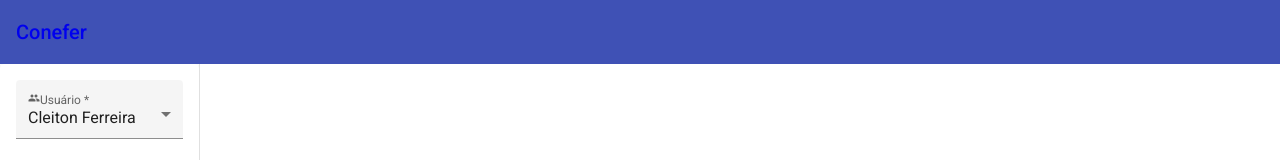
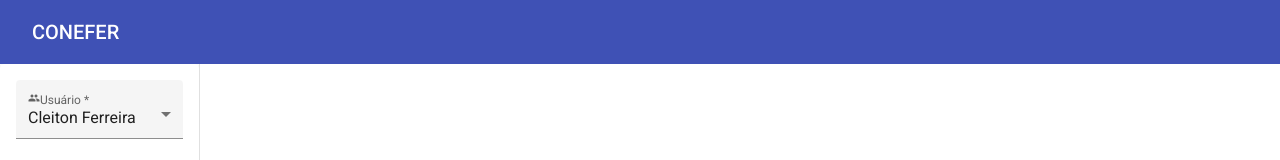
Before and after one commit to coutinhonobre/conefer-front, an Angular app: page / in a window 1280 px wide. Shown: the top 160 px of the page. Built offline with nearby package versions, Linux system fonts and the light colour scheme.

Commit message:
update header

```diff
--- a/src/app/template/header/header.component.html
+++ b/src/app/template/header/header.component.html
@@ -1,7 +1,7 @@
 <mat-toolbar class="header" color="primary">
     <span class="title">
-        <a routerLink="/">
-             Conefer
+        <a mat-button href="#">
+            <h1>CONEFER</h1>
         </a>
     </span>
 </mat-toolbar>
```
